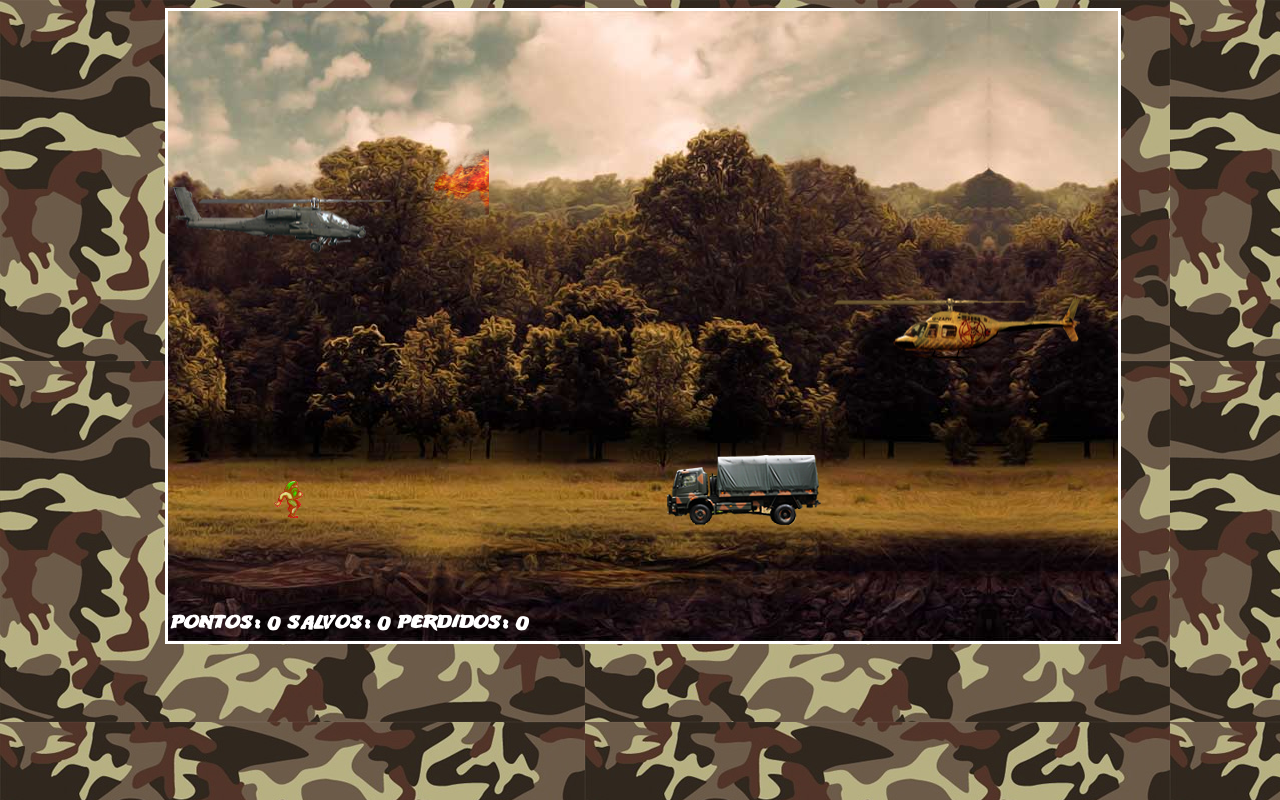
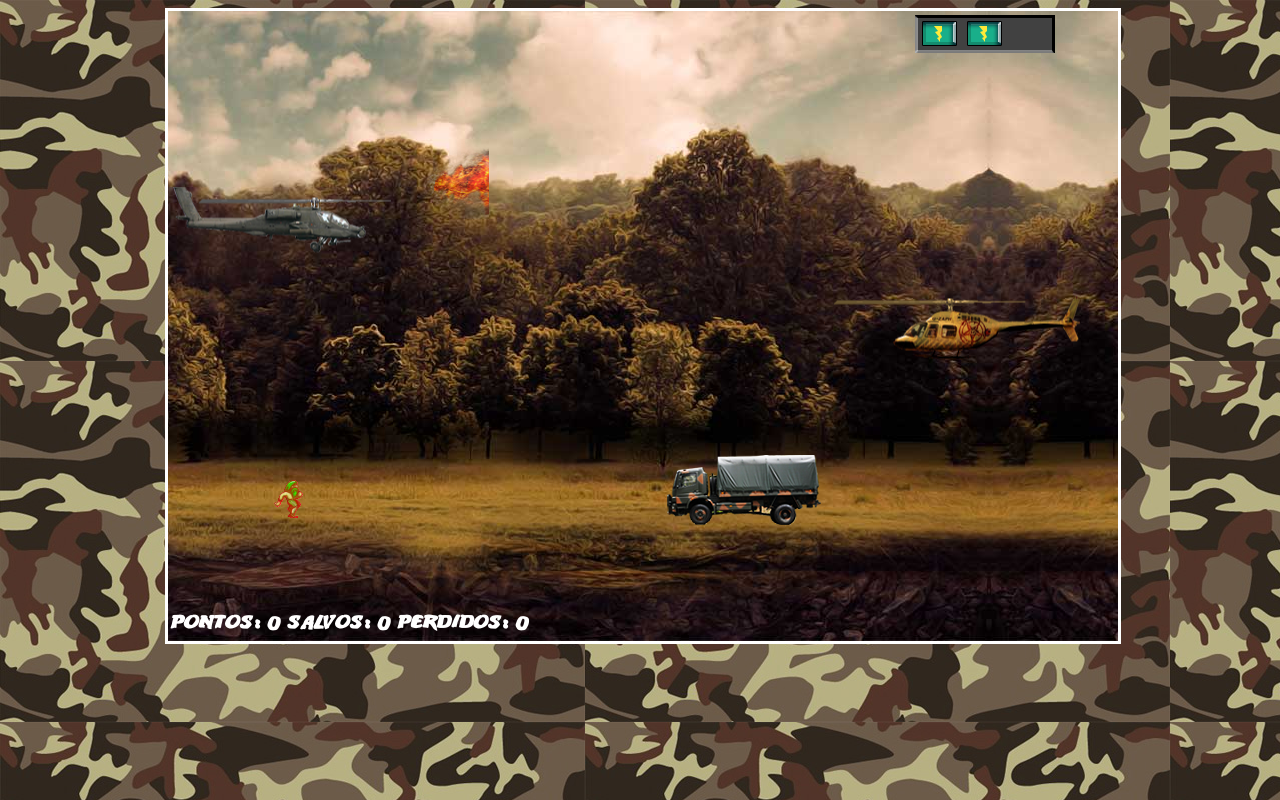
Before and after one commit to Diogooliveira10/jogo_de_nave, a plain HTML site: page jogo1/index.html in a window 1280 px wide. Both pictures are taken after a click on the element 643 px from the left and 221 px from the top of the page. Drawn offline with Linux system fonts and the light colour scheme.

Commit message:
aula20 add barra de energia

```diff
--- a/jogo1/css/estilos.css
+++ b/jogo1/css/estilos.css
@@ -236,3 +236,11 @@ h2 {
 	font-size:20px;
 	color:#FFF
 }
+
+#energia {
+	width: 140px;
+	height: 38px;
+	position: absolute;
+	left: 750px;
+	top: 7px;
+}
--- a/jogo1/js/js.js
+++ b/jogo1/js/js.js
@@ -7,6 +7,7 @@ function start() { // Inicio da função start()
 	$("#fundoGame").append("<div id='inimigo2'></div>");
 	$("#fundoGame").append("<div id='amigo' class='anima3'></div>");
     $("#fundoGame").append("<div id='placar'></div>");
+    $("#fundoGame").append("<div id='energia'></div>");
 
     //Principais variáveis do jogo
 
@@ -14,7 +15,8 @@ function start() { // Inicio da função start()
     var fimdejogo = false;
     var pontos = 0;
     var salvos = 0;
-    var perdidos=0;
+    var perdidos = 0;
+    var energiaAtual = 3;
 	var jogo = {}
     var velocidade = 5;
     var posicaoY = parseInt(Math.random() * 334);
@@ -50,6 +52,7 @@ function start() { // Inicio da função start()
     moveamigo();
     colisao();
     placar();
+    energia();
 
 	} // Fim da função loop()
 
@@ -118,7 +121,7 @@ function start() { // Inicio da função start()
 
                 }
 
-            } // Fim da função moveinimigo2()
+            } // Fim da função move inimigo2()
 
             function moveamigo() {
 
@@ -181,6 +184,7 @@ function start() { // Inicio da função start()
 
                     if (colisao1.length > 0) {
 
+                    energiaAtual--;
                     inimigo1X = parseInt($("#inimigo1").css("left"));
                     inimigo1Y = parseInt($("#inimigo1").css("top"));
                     explosao1(inimigo1X,inimigo1Y);
@@ -193,6 +197,7 @@ function start() { // Inicio da função start()
                     // jogador com o inimigo2
                     if (colisao2.length > 0) {
 
+                    energiaAtual--;
                     inimigo2X = parseInt($("#inimigo2").css("left"));
                     inimigo2Y = parseInt($("#inimigo2").css("top"));
                     explosao2(inimigo2X,inimigo2Y);
@@ -368,4 +373,32 @@ function start() { // Inicio da função start()
 
             } //fim da função placar()
 
+            //Barra de energia
+
+            function energia() {
+
+                if (energiaAtual==3) {
+
+                    $("#energia").css("background-image", "url(imgs/energia3.png)");
+                }
+
+                if (energiaAtual==2) {
+
+                    $("#energia").css("background-image", "url(imgs/energia2.png)");
+                }
+
+                if (energiaAtual==1) {
+
+                    $("#energia").css("background-image", "url(imgs/energia1.png)");
+                }
+
+                if (energiaAtual==0) {
+
+                    $("#energia").css("background-image", "url(imgs/energia0.png)");
+
+                    //Game Over
+                }
+
+            } // Fim da função energia()
+
 } // Fim da função start
```
